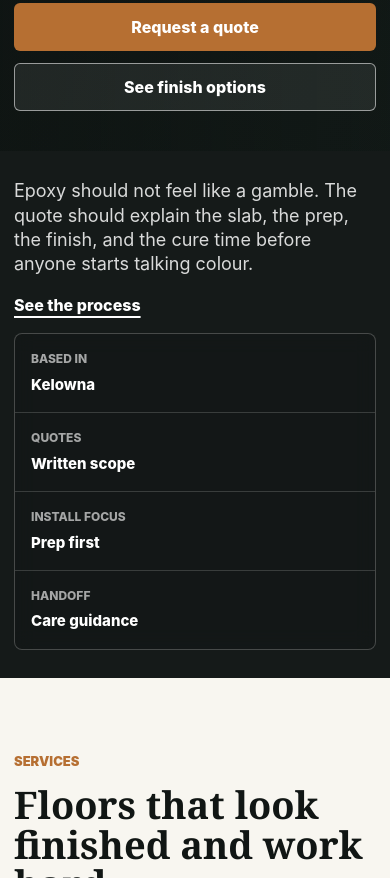
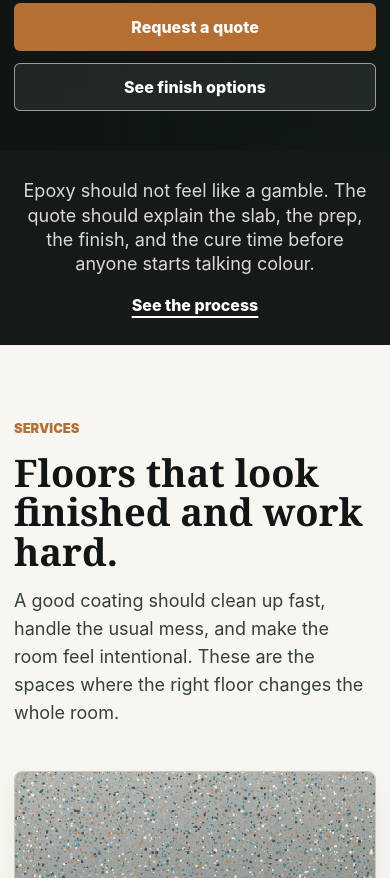
Before and after one commit to KiwiMaddog2020/kelowna-epoxy-pros, a website: page index.html in a window 390 px wide. Shown: the part 558-1436 px from the top of the page. Drawn offline with Linux system fonts and the light colour scheme.

Commit message:
fix: center intro statement

```diff
--- a/index.html
+++ b/index.html
@@ -90,24 +90,6 @@
             <p>Epoxy should not feel like a gamble. The quote should explain the slab, the prep, the finish, and the cure time before anyone starts talking colour.</p>
             <a class="text-link" href="#process">See the process</a>
           </div>
-          <dl class="trust-strip" aria-label="Service highlights">
-            <div>
-              <dt>Based in</dt>
-              <dd>Kelowna</dd>
-            </div>
-            <div>
-              <dt>Quotes</dt>
-              <dd>Written scope</dd>
-            </div>
-            <div>
-              <dt>Install focus</dt>
-              <dd>Prep first</dd>
-            </div>
-            <div>
-              <dt>Handoff</dt>
-              <dd>Care guidance</dd>
-            </div>
-          </dl>
         </div>
       </section>
 
--- a/styles.css
+++ b/styles.css
@@ -351,42 +351,6 @@ textarea {
   background: rgba(255, 255, 255, 0.18);
 }
 
-.trust-strip {
-  width: 100%;
-  margin: 0;
-  padding: 0;
-  display: grid;
-  grid-template-columns: repeat(4, 1fr);
-  border: 1px solid rgba(255, 255, 255, 0.22);
-  border-radius: var(--radius);
-  overflow: hidden;
-  background: rgba(17, 22, 20, 0.36);
-  backdrop-filter: blur(10px);
-}
-
-.trust-strip div {
-  padding: 16px;
-  border-right: 1px solid rgba(255, 255, 255, 0.16);
-}
-
-.trust-strip div:last-child {
-  border-right: 0;
-}
-
-.trust-strip dt {
-  margin: 0 0 4px;
-  color: rgba(255, 255, 255, 0.62);
-  font-size: 12px;
-  font-weight: 800;
-  text-transform: uppercase;
-}
-
-.trust-strip dd {
-  margin: 0;
-  font-size: 15px;
-  font-weight: 850;
-}
-
 .intro-band {
   background: var(--graphite);
   color: var(--white);
@@ -400,18 +364,19 @@ textarea {
 .intro-grid {
   min-height: 172px;
   display: grid;
-  grid-template-columns: minmax(0, 0.94fr) minmax(480px, 1.06fr);
-  align-items: center;
-  gap: 28px;
+  place-items: center;
+  padding: 34px 0;
+  text-align: center;
 }
 
 .intro-copy {
   display: grid;
+  justify-items: center;
   gap: 16px;
 }
 
 .intro-grid p {
-  max-width: 820px;
+  max-width: 760px;
   margin: 0;
   color: rgba(255, 255, 255, 0.84);
   font-size: 21px;
@@ -1111,21 +1076,7 @@ textarea:focus {
     font-size: 18px;
   }
 
-  .trust-strip {
-    grid-template-columns: repeat(2, 1fr);
-  }
-
-  .trust-strip div:nth-child(2) {
-    border-right: 0;
-  }
-
-  .trust-strip div:nth-child(-n + 2) {
-    border-bottom: 1px solid rgba(255, 255, 255, 0.16);
-  }
-
   .intro-grid {
-    grid-template-columns: 1fr;
-    align-items: start;
     padding: 28px 0;
     gap: 16px;
   }
@@ -1176,21 +1127,10 @@ textarea:focus {
     width: 100%;
   }
 
-  .trust-strip,
   .service-grid,
   .proof-list,
   .form-grid {
     grid-template-columns: 1fr;
-  }
-
-  .trust-strip div,
-  .trust-strip div:nth-child(2) {
-    border-right: 0;
-    border-bottom: 1px solid rgba(255, 255, 255, 0.16);
-  }
-
-  .trust-strip div:last-child {
-    border-bottom: 0;
   }
 
   .process-list li {
```
